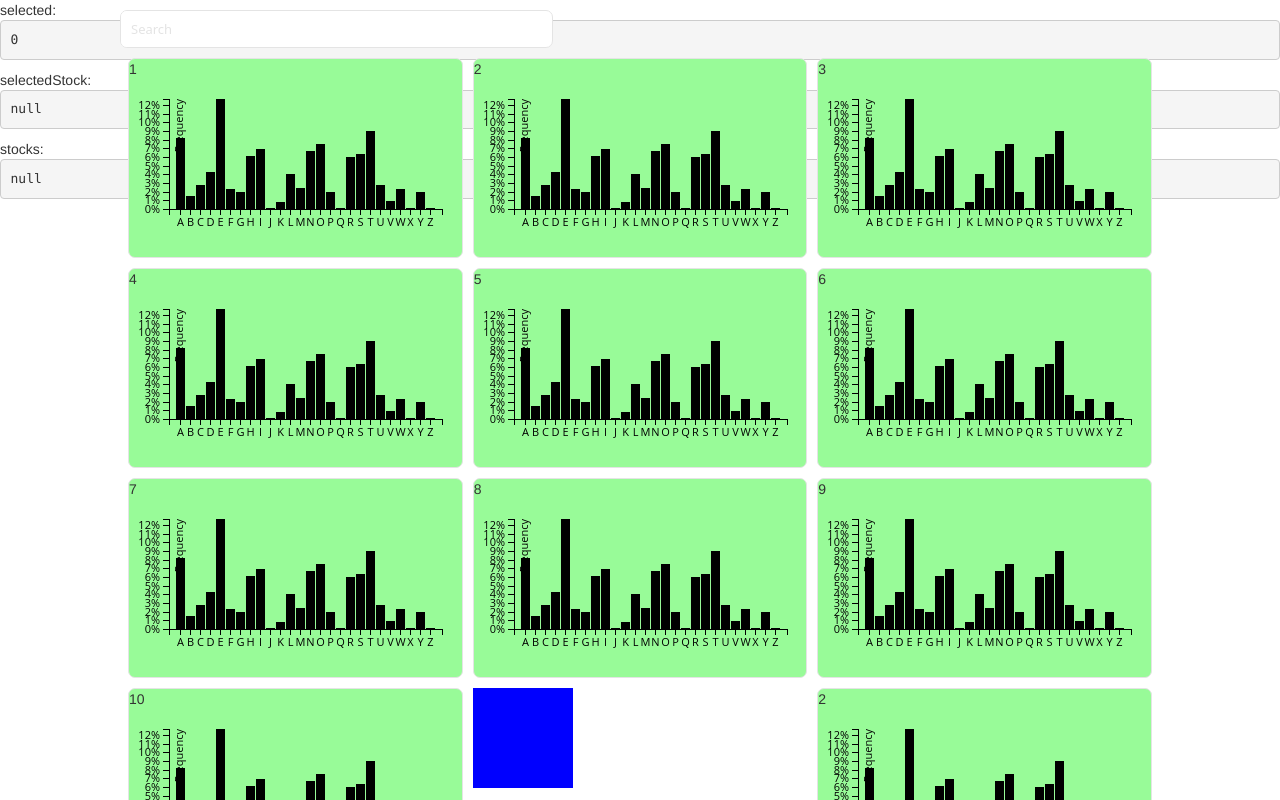
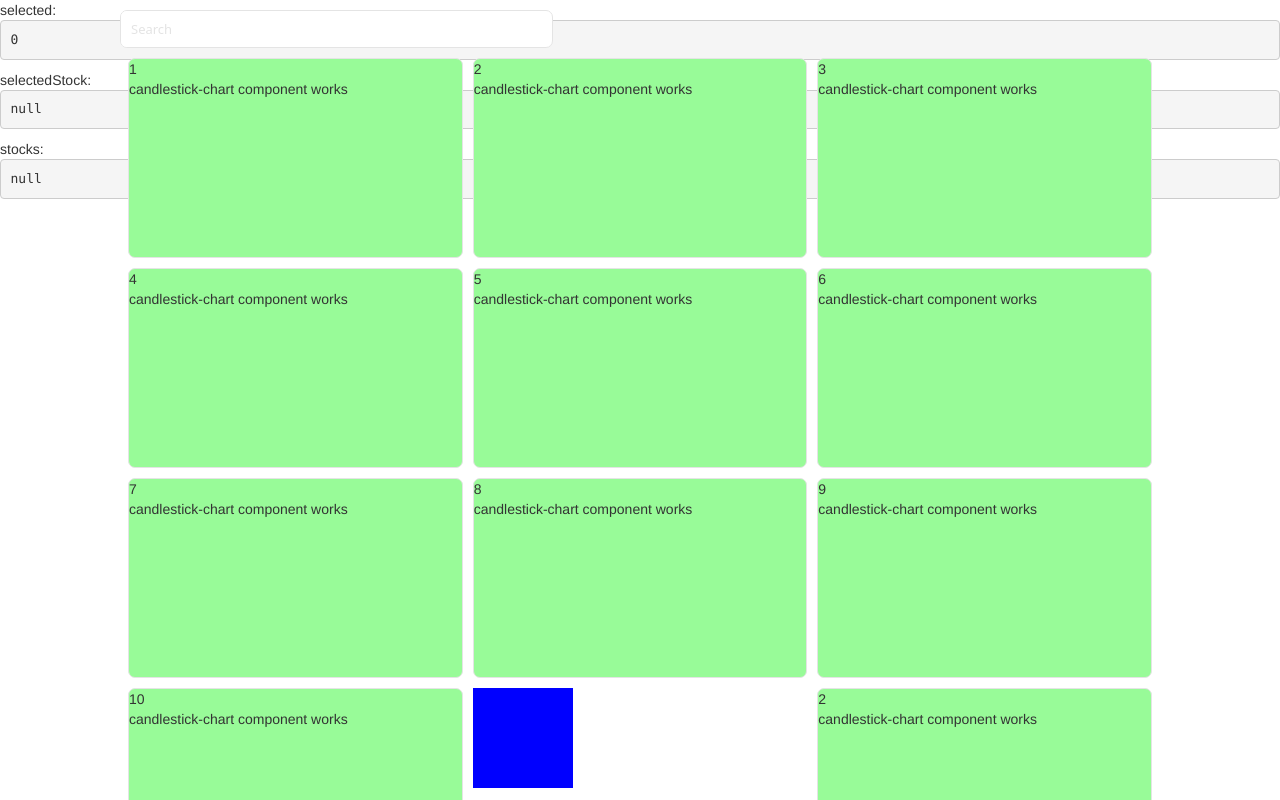
Before and after one commit to quaffpotion/stock-frontend, an Angular app in the folder frontend/: page / in a window 1280 px wide. Shown: the top 800 px of the page. Built offline with nearby package versions, Linux system fonts and the light colour scheme.

Commit message:
starting front scratch in candlestick-chart

```diff
--- a/frontend/src/app/candlestick-chart/candlestick-chart.component.html
+++ b/frontend/src/app/candlestick-chart/candlestick-chart.component.html
@@ -1 +1 @@
-<div #chart (click)="onClick()" (window:resize)="onResize($event)"></div>
+<div>candlestick-chart component works</div>
--- a/frontend/src/app/candlestick-chart/candlestick-chart.component.ts
+++ b/frontend/src/app/candlestick-chart/candlestick-chart.component.ts
@@ -1,234 +1,8 @@
-import {
-  Component,
-  ElementRef,
-  Input,
-  OnChanges,
-  OnInit,
-  ViewChild,
-  ViewEncapsulation,
-  AfterViewInit
-} from '@angular/core';
-import * as d3 from 'd3';
-import {CandlestickDataModel} from '../candlestick-data-model';
-
-interface DataModel {
-  letter: string;
-  frequency: number;
-}
+import { Component } from '@angular/core';
 
 @Component({
   selector: 'app-candlestick-chart',
   templateUrl: './candlestick-chart.component.html',
-  styleUrls: ['./candlestick-chart.component.css'],
-  encapsulation: ViewEncapsulation.None
+  styleUrls: ['./candlestick-chart.component.css']
 })
-export class CandlestickChartComponent
-  implements OnInit, OnChanges, AfterViewInit {
-  @ViewChild('chart', { static: true })
-  private chartContainer: ElementRef;
-
-  // @Input()
-  // data: DataModel[];
-  data2 = [
-    {
-      letter: 'A',
-      frequency: 0.08167
-    },
-    {
-      letter: 'B',
-      frequency: 0.01492
-    },
-    {
-      letter: 'C',
-      frequency: 0.02782
-    },
-    {
-      letter: 'D',
-      frequency: 0.04253
-    },
-    {
-      letter: 'E',
-      frequency: 0.12702
-    },
-    {
-      letter: 'F',
-      frequency: 0.02288
-    },
-    {
-      letter: 'G',
-      frequency: 0.02015
-    },
-    {
-      letter: 'H',
-      frequency: 0.06094
-    },
-    {
-      letter: 'I',
-      frequency: 0.06966
-    },
-    {
-      letter: 'J',
-      frequency: 0.00153
-    },
-    {
-      letter: 'K',
-      frequency: 0.00772
-    },
-    {
-      letter: 'L',
-      frequency: 0.04025
-    },
-    {
-      letter: 'M',
-      frequency: 0.02406
-    },
-    {
-      letter: 'N',
-      frequency: 0.06749
-    },
-    {
-      letter: 'O',
-      frequency: 0.07507
-    },
-    {
-      letter: 'P',
-      frequency: 0.01929
-    },
-    {
-      letter: 'Q',
-      frequency: 0.00095
-    },
-    {
-      letter: 'R',
-      frequency: 0.05987
-    },
-    {
-      letter: 'S',
-      frequency: 0.06327
-    },
-    {
-      letter: 'T',
-      frequency: 0.09056
-    },
-    {
-      letter: 'U',
-      frequency: 0.02758
-    },
-    {
-      letter: 'V',
-      frequency: 0.00978
-    },
-    {
-      letter: 'W',
-      frequency: 0.0236
-    },
-    {
-      letter: 'X',
-      frequency: 0.0015
-    },
-    {
-      letter: 'Y',
-      frequency: 0.01974
-    },
-    {
-      letter: 'Z',
-      frequency: 0.00074
-    }
-  ];
-  @Input() data: CandlestickDataModel[];
-
-  margin = { top: 20, right: 20, bottom: 30, left: 40 };
-
-  ngOnInit() {}
-
-  constructor() {}
-
-  ngAfterViewInit() {
-    this.createChart();
-  }
-
-  ngOnChanges(): void {
-    if (!this.data) {
-      return;
-    }
-
-    this.createChart();
-  }
-
-  onResize(e: Event) {
-    this.createChart();
-  }
-
-  onClick() {
-    setInterval(
-      function() {
-        this.data2.forEach(x => {
-          x.frequency = Math.random();
-        });
-        this.createChart();
-      }.bind(this),
-      250
-    );
-  }
-
-  private createChart(): void {
-    const element = this.chartContainer.nativeElement;
-    d3.select(element)
-      .select('svg')
-      .remove();
-    const data = this.data2;
-    const svg = d3
-      .select(element)
-      .append('svg')
-      .attr('width', element.offsetWidth)
-      .attr('height', element.offsetHeight);
-
-    const contentWidth =
-      element.offsetWidth - this.margin.left - this.margin.right;
-    const contentHeight =
-      element.offsetHeight - this.margin.top - this.margin.bottom;
-
-    const x = d3
-      .scaleBand()
-      .rangeRound([0, contentWidth])
-      .padding(0.1)
-      .domain(data.map(d => d.letter));
-
-    const y = d3
-      .scaleLinear()
-      .rangeRound([contentHeight, 0])
-      .domain([0, d3.max(data, d => d.frequency)]);
-
-    const g = svg
-      .append('g')
-      .attr(
-        'transform',
-        'translate(' + this.margin.left + ',' + this.margin.top + ')'
-      );
-
-    g.append('g')
-      .attr('class', 'axis axis--x')
-      .attr('transform', 'translate(0,' + contentHeight + ')')
-      .call(d3.axisBottom(x));
-
-    g.append('g')
-      .attr('class', 'axis axis--y')
-      .call(d3.axisLeft(y).ticks(10, '%'))
-      .append('text')
-      .attr('transform', 'rotate(-90)')
-      .attr('y', 6)
-      .attr('dy', '0.71em')
-      .attr('text-anchor', 'end')
-      .text('Frequency');
-
-    g.selectAll('.bar')
-      .data(data)
-      .enter()
-      .append('rect')
-      .attr('class', 'bar')
-      .attr('x', d => x(d.letter))
-      .attr('y', d => y(d.frequency))
-      .attr('width', x.bandwidth())
-      .attr('height', d => contentHeight - y(d.frequency));
-  }
-}
+export class CandlestickChartComponent {}
```
